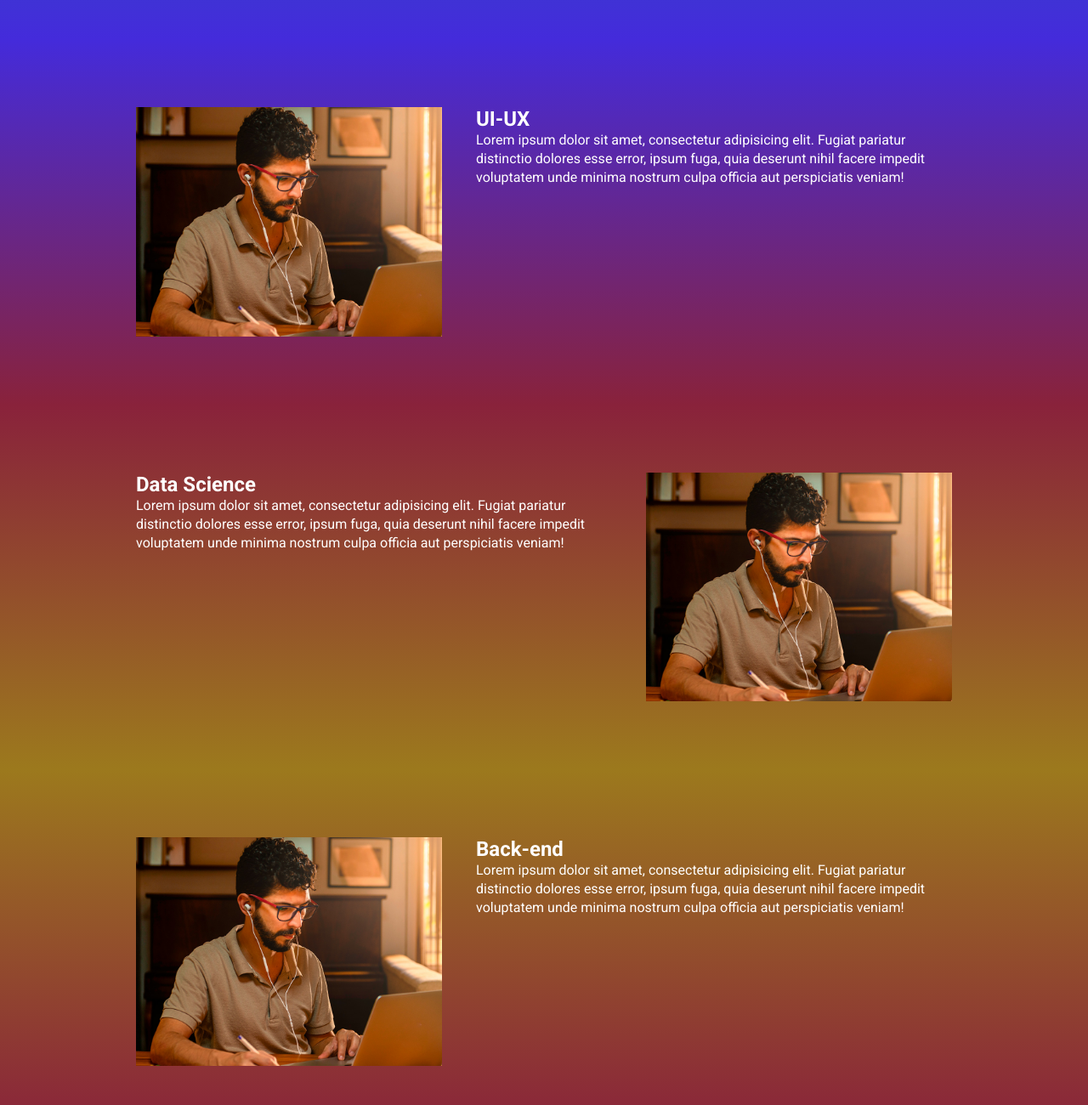
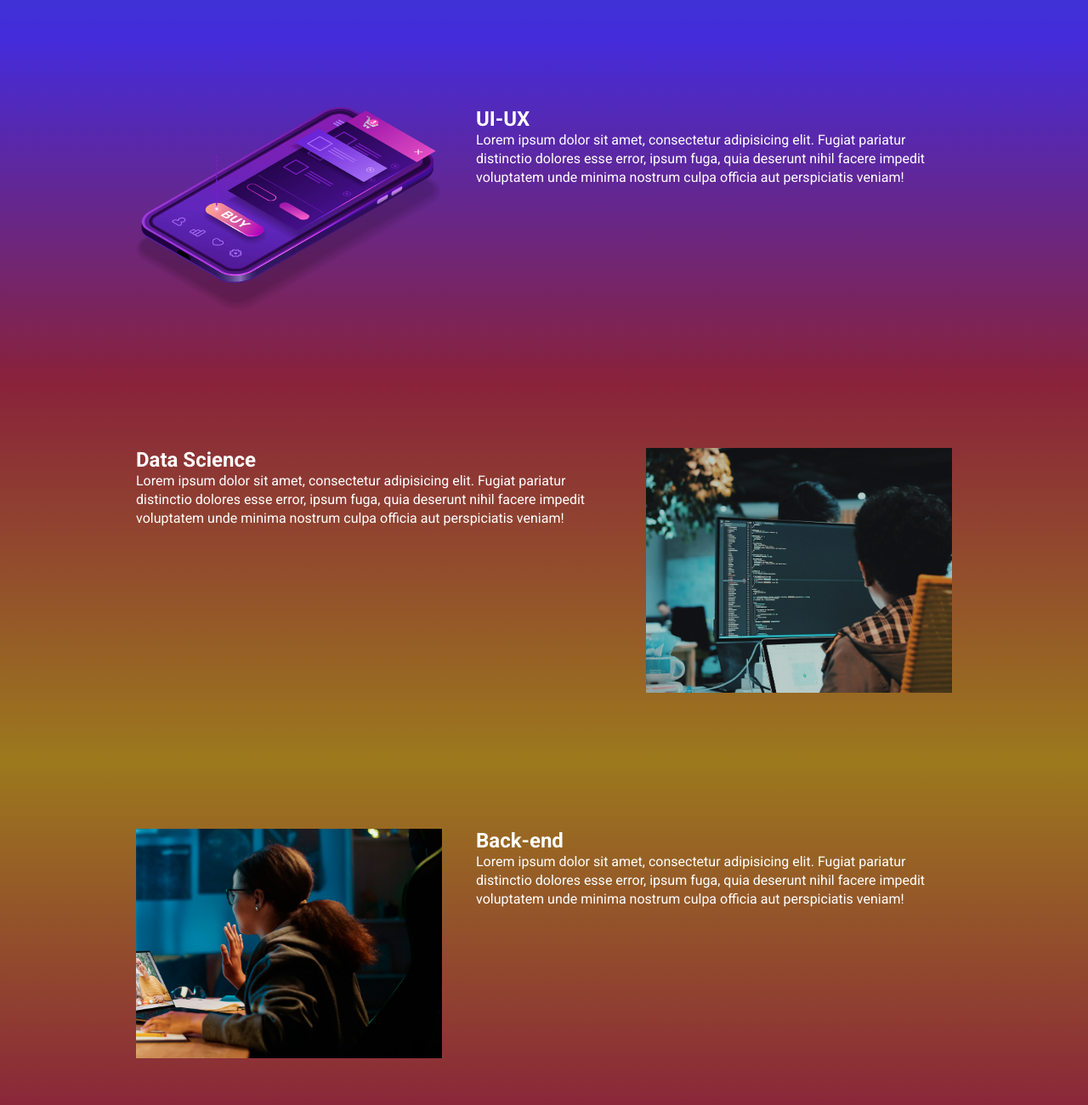
Before and after one commit to Fredindev/ebac_tech_talks, a website built with Parcel: page src/index.html in a window 1280 px wide. Shown: the part 880-2180 px from the top of the page at 85% size. Built offline with nearby package versions, Linux system fonts and the light colour scheme.

Commit message:
atualizando as imagens

```diff
--- a/src/index.html
+++ b/src/index.html
@@ -60,7 +60,7 @@
                     Lorem ipsum dolor sit amet, consectetur adipisicing elit. Fugiat pariatur distinctio dolores esse error, ipsum fuga, quia deserunt nihil facere impedit voluptatem unde minima nostrum culpa officia aut perspiciatis veniam!
                 </p>
             </div>
-            <img class="event__image" src="/images/frontend.png" alt="front-end">
+            <img class="event__image" src="/images/ui-ux.png" alt="UI-UX">
         </div>
     </section>
 
@@ -72,7 +72,7 @@
                     Lorem ipsum dolor sit amet, consectetur adipisicing elit. Fugiat pariatur distinctio dolores esse error, ipsum fuga, quia deserunt nihil facere impedit voluptatem unde minima nostrum culpa officia aut perspiciatis veniam!
                 </p>
             </div>
-            <img class="event__image" src="/images/frontend.png" alt="front-end">
+            <img class="event__image" src="/images/data.png" alt="Data Science">
         </div>
     </section>
 
@@ -84,7 +84,7 @@
                     Lorem ipsum dolor sit amet, consectetur adipisicing elit. Fugiat pariatur distinctio dolores esse error, ipsum fuga, quia deserunt nihil facere impedit voluptatem unde minima nostrum culpa officia aut perspiciatis veniam!
                 </p>
             </div>
-            <img class="event__image" src="/images/frontend.png" alt="front-end">
+            <img class="event__image" src="/images/backend.png" alt="Back-end">
         </div>
     </section>
 
```
